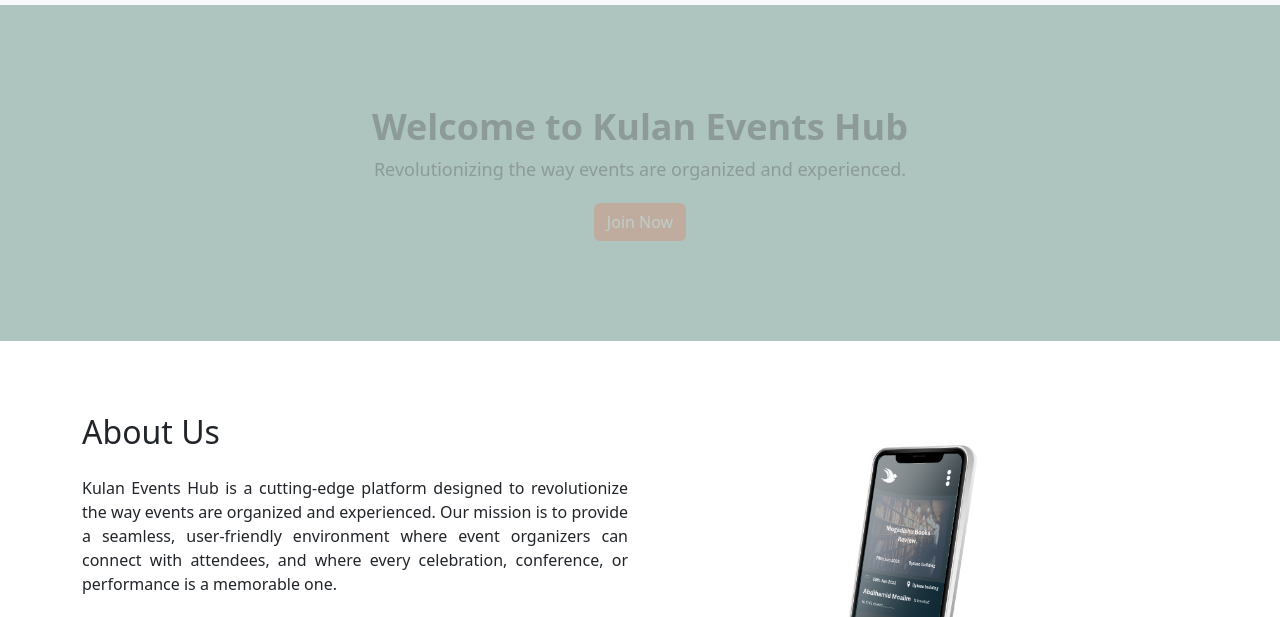
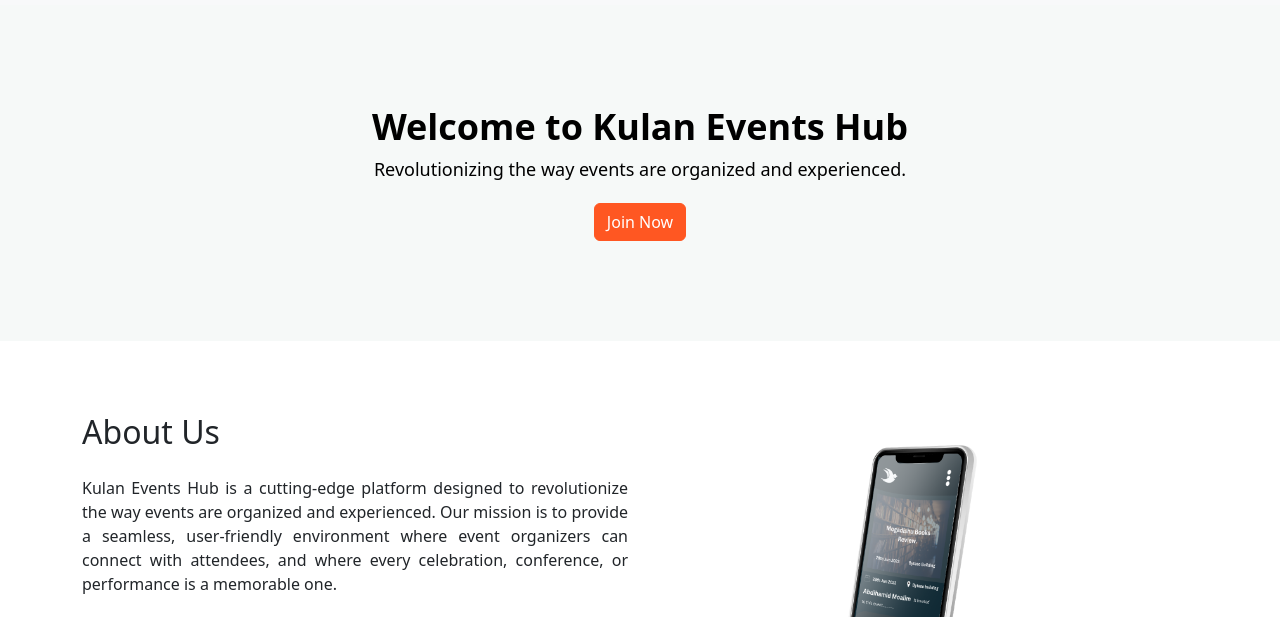
Before and after one commit to byteso-tech/kulan, a plain HTML site: page index.html in a window 1280 px wide. Shown: the part 101-718 px from the top of the page. Drawn offline with nearby package versions, Linux system fonts and the light colour scheme.

Commit message:
Hero Style

```diff
--- a/style.css
+++ b/style.css
@@ -1,26 +1,26 @@
-.hy-13{
+.hy-13 {
   padding-top: 90px;
 }
 
 /* CSS for the hero section */
 .custom-hero {
   /* background-image: url('./src/hero.png'); */
-    background-color: rgb(170, 206, 196);
+  background-color: rgb(246, 249, 248);
 
   padding: 100px 0;
   position: relative;
 }
 
 /* Overlay with low opacity */
-.custom-hero::after {
+/* .custom-hero::after {
   content: "";
-    background: rgba(176, 194, 189, 0.8); /* Adjust opacity (0.5 is 50% opacity) */
+  background: rgba(240, 243, 242, 0.8);
   position: absolute;
   top: 0;
   left: 0;
   width: 100%;
   height: 100%;
-}
+} */
 
 .custom-hero h1 {
   font-size: 36px;
@@ -45,6 +45,6 @@
   border-color: #e64a19;
 }
 
-.about-section p{
+.about-section p {
   text-align: justify;
 }
```
Lines whose indentation alone changed are shown as unchanged.
